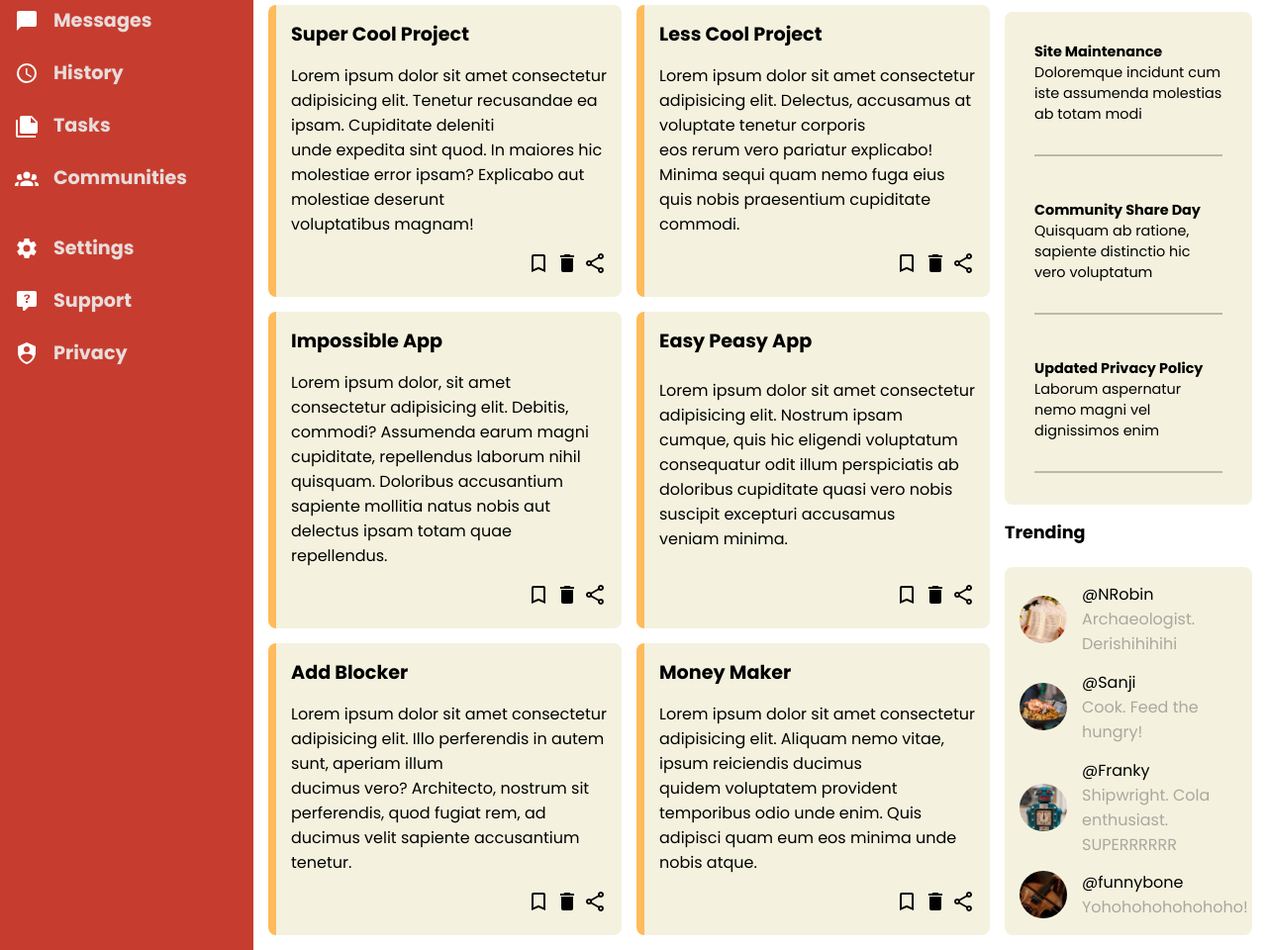
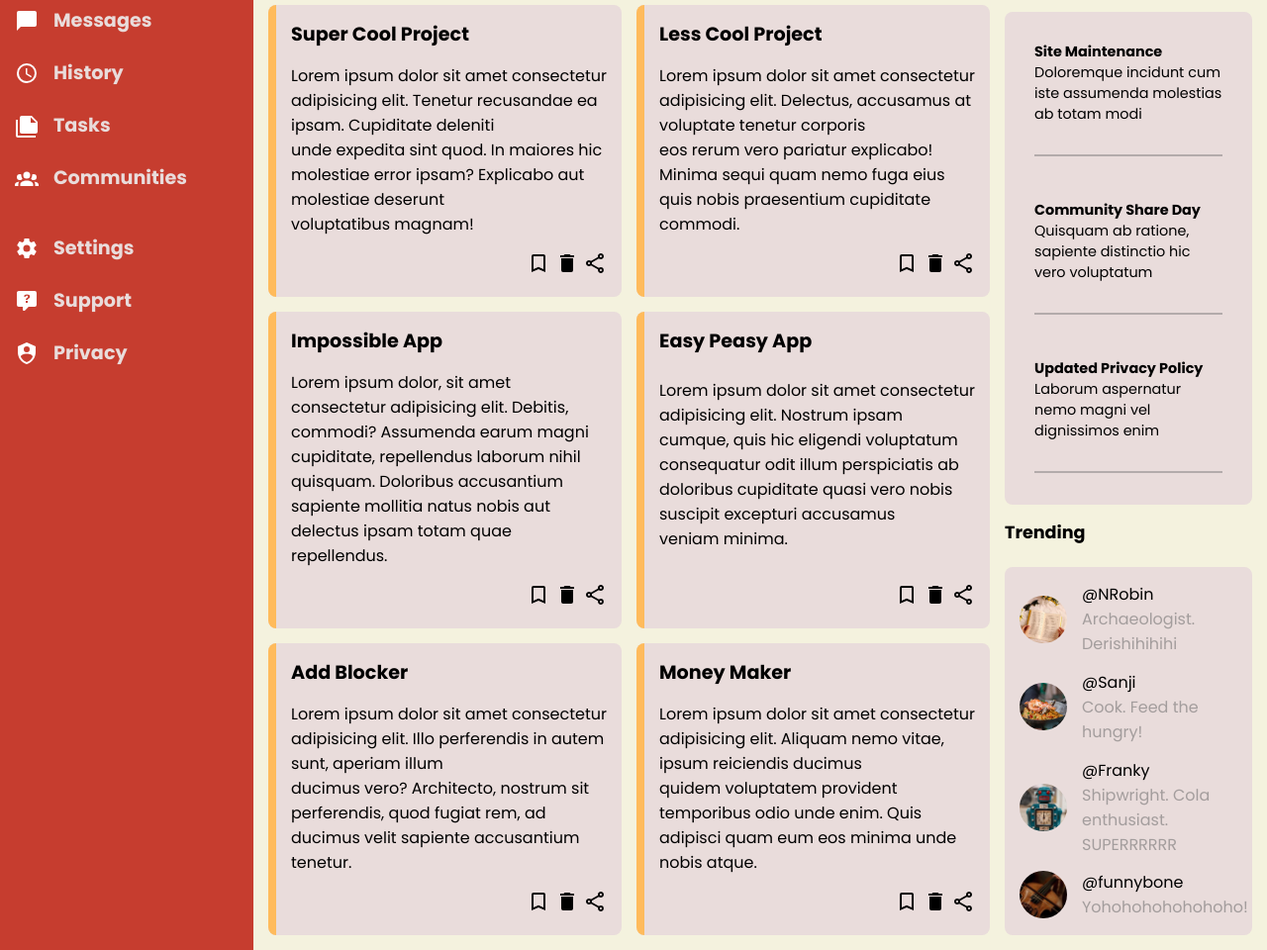
Before and after one commit to Toph765/admin-dashboard, a plain HTML site: page index.html in a window 1280 px wide. Shown: the part 205-1165 px from the top of the page at 99% size. Drawn offline with Linux system fonts and the light colour scheme.

Commit message:
Change background color

```diff
--- a/css/style.css
+++ b/css/style.css
@@ -24,6 +24,7 @@
 .container {
     display: grid;
     grid-template-columns: 1fr 4fr;
+    background-color: var(--main-background-color);
 }
 
 /* HEADER */
@@ -163,7 +164,7 @@ button {
 }
 
 .card {
-    background-color: var(--main-background-color);
+    background-color: var(--text-color);
     border-radius: 8px;
     display: grid;
     grid-template-columns: 8px 1fr;
@@ -210,7 +211,7 @@ button {
 }
 
 .right-sidebar-upper .container {
-    background-color: var(--main-background-color);
+    background-color: var(--text-color);
     border-radius: 8px;
     display: grid;
     font-size: .9rem;
@@ -249,7 +250,7 @@ button {
 }
 
 .right-sidebar-lower .container {
-    background-color: var(--main-background-color);
+    background-color: var(--text-color);
     border-radius: 8px;
     display: grid;
     grid-template-columns: 1fr;
```
